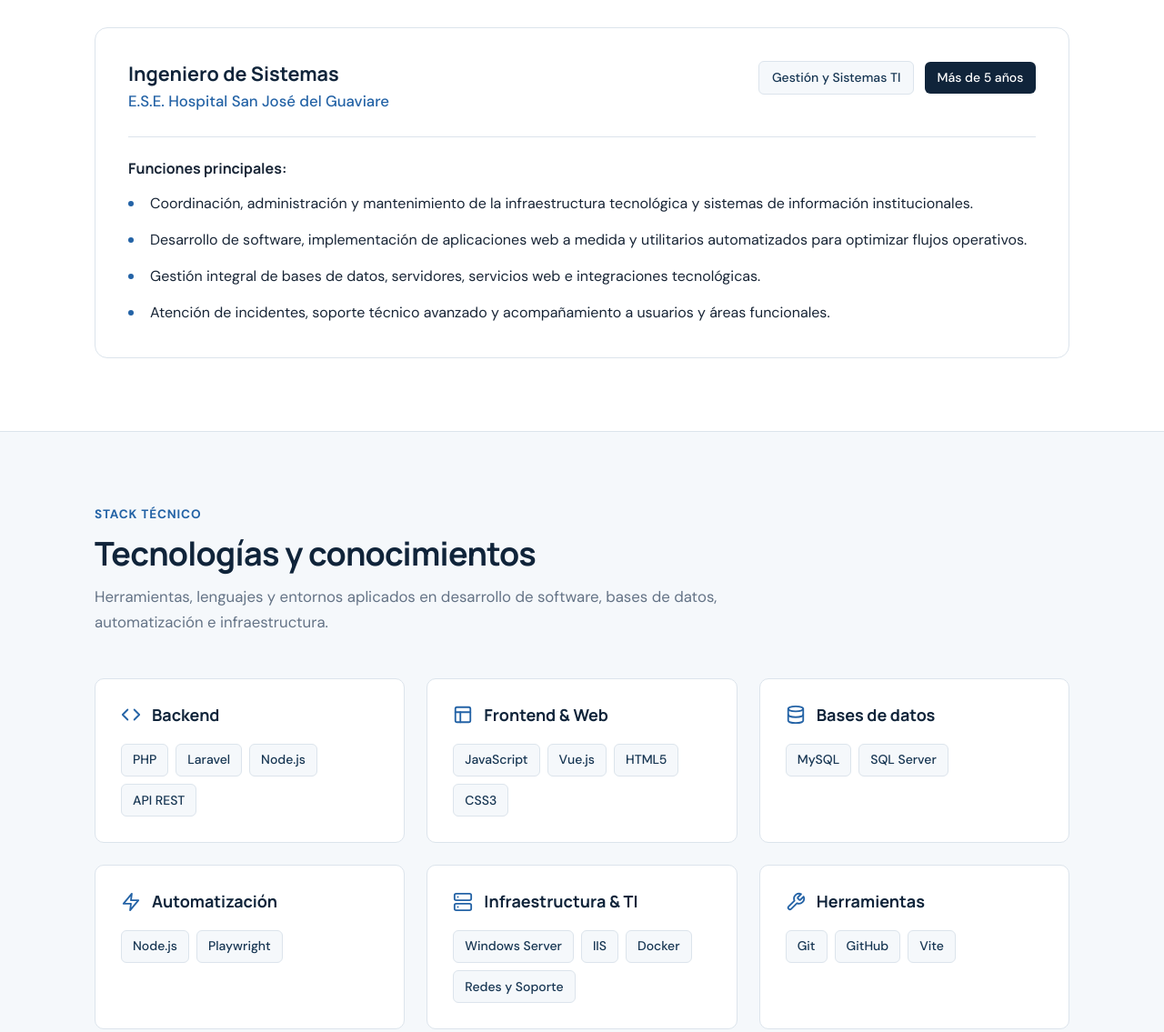
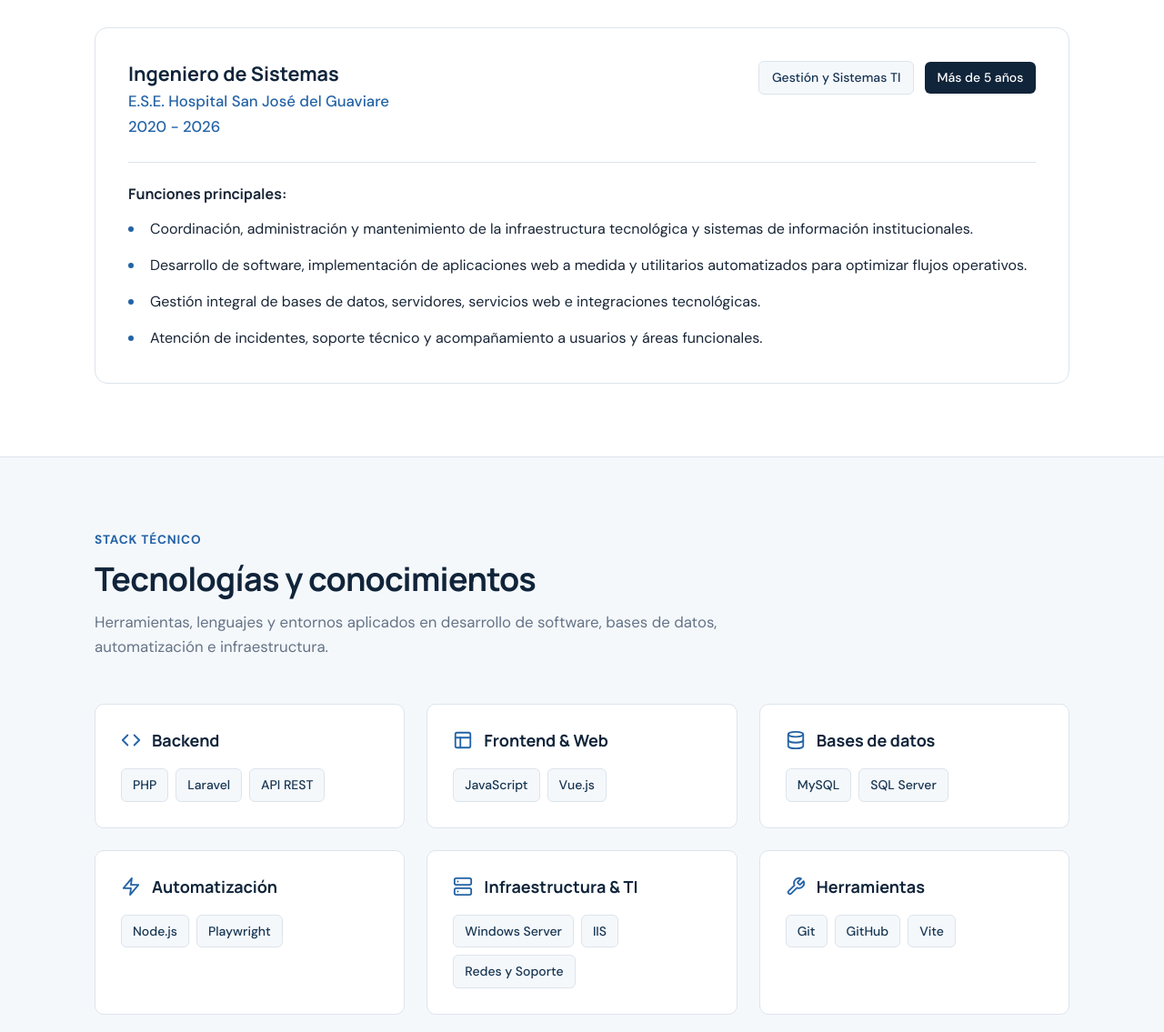
Before and after one commit to jorgepbarrera38/portafolio-profesional, a plain HTML site: page index.html in a window 1280 px wide. Shown: the part 1600-2735 px from the top of the page at 91% size. Drawn offline with Linux system fonts and the light colour scheme.

Commit message:
Ajuste de terminologia, tecnologias y conocimientos

```diff
--- a/index.html
+++ b/index.html
@@ -100,7 +100,7 @@
             </div>
             <div class="pillar-card">
               <h3>Gestión y Coordinación de TI</h3>
-              <p>Administración avanzada de infraestructura tecnológica, servidores, bases de datos y servicios orientados a garantizar alta disponibilidad, seguridad y soporte.</p>
+              <p>Administración de infraestructura tecnológica, servidores, bases de datos y servicios orientados a garantizar alta disponibilidad, seguridad y soporte.</p>
             </div>
           </div>
         </div>
@@ -120,6 +120,7 @@
             <div>
               <h3 class="experience-role">Ingeniero de Sistemas</h3>
               <p class="experience-org">E.S.E. Hospital San José del Guaviare</p>
+              <p class="experience-org">2020 - 2026</p>
             </div>
             <div class="experience-meta">
               <span class="meta-tag">Gestión y Sistemas TI</span>
@@ -133,7 +134,7 @@
               <li>Coordinación, administración y mantenimiento de la infraestructura tecnológica y sistemas de información institucionales.</li>
               <li>Desarrollo de software, implementación de aplicaciones web a medida y utilitarios automatizados para optimizar flujos operativos.</li>
               <li>Gestión integral de bases de datos, servidores, servicios web e integraciones tecnológicas.</li>
-              <li>Atención de incidentes, soporte técnico avanzado y acompañamiento a usuarios y áreas funcionales.</li>
+              <li>Atención de incidentes, soporte técnico y acompañamiento a usuarios y áreas funcionales.</li>
             </ul>
           </div>
         </article>
@@ -162,7 +163,6 @@
             <div class="tech-tags">
               <span class="tech-tag">PHP</span>
               <span class="tech-tag">Laravel</span>
-              <span class="tech-tag">Node.js</span>
               <span class="tech-tag">API REST</span>
             </div>
           </div>
@@ -180,8 +180,6 @@
             <div class="tech-tags">
               <span class="tech-tag">JavaScript</span>
               <span class="tech-tag">Vue.js</span>
-              <span class="tech-tag">HTML5</span>
-              <span class="tech-tag">CSS3</span>
             </div>
           </div>
 
@@ -229,7 +227,6 @@
             <div class="tech-tags">
               <span class="tech-tag">Windows Server</span>
               <span class="tech-tag">IIS</span>
-              <span class="tech-tag">Docker</span>
               <span class="tech-tag">Redes y Soporte</span>
             </div>
           </div>
```
